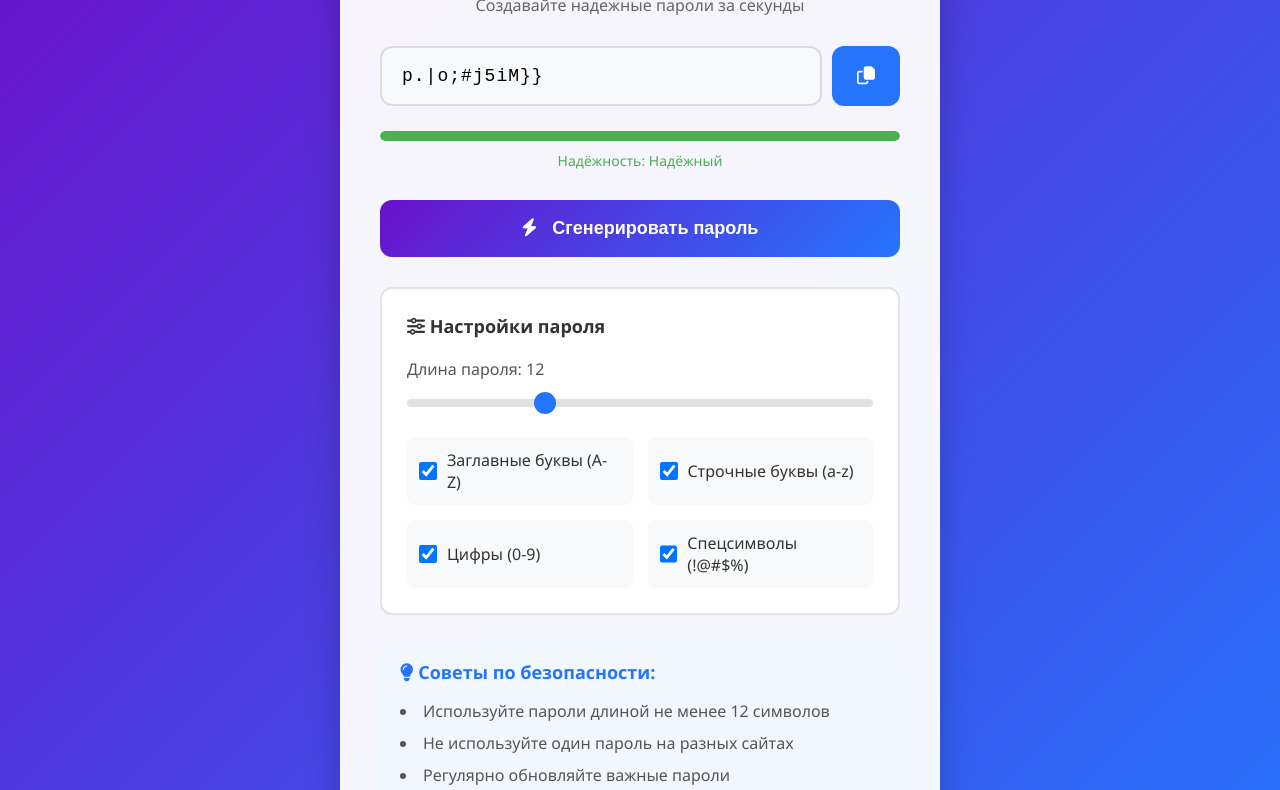
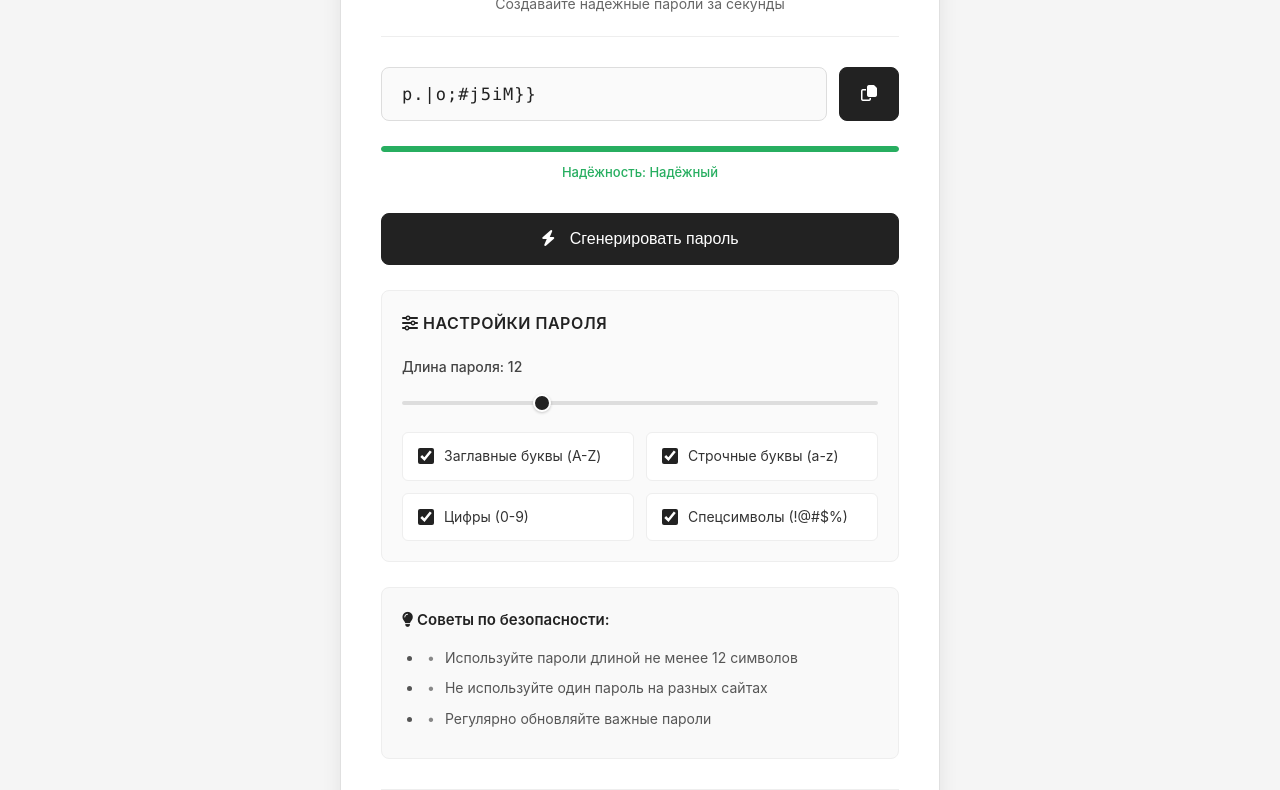
Before and after one commit to ilsknyaz/pass-generator, a plain HTML site: page index.html in a window 1280 px wide. Shown: the part 114-904 px from the top of the page. Drawn offline with Linux system fonts and the light colour scheme.

Commit message:
fix: fixed a password length error

```diff
--- a/script.js
+++ b/script.js
@@ -9,6 +9,12 @@ const copyBtn = document.getElementById('copy-btn');
 const strengthFill = document.getElementById('strength-fill');
 const strengthText = document.getElementById('strength-text');
 const notification = document.getElementById('notification');
+const lengthSlider = document.getElementById('length');
+const lengthValue = document.getElementById('length-value');
+
+function updateLengthValue() {
+    lengthValue.textContent = lengthSlider.value;
+}
 
 function generatePassword() {
     let charset = '';
@@ -28,10 +34,10 @@ function generatePassword() {
 
     if (charset === '') {
         showNotification('Выберите хотя бы один тип символов!');
-        charset = lowercase + uppercase + numbers;
+        charset = lowercase + uppercase + numbers; // fallback
     }
 
-    const length = parseInt(document.getElementById('length').value);
+    const length = parseInt(lengthSlider.value);
 
     let password = '';
     for (let i = 0; i < length; i++) {
@@ -42,59 +48,11 @@ function generatePassword() {
     return password;
 }
 
-function updateLengthValue() {
-    const lengthSlider = document.getElementById('length');
-    const lengthValue = document.getElementById('length-value');
-    lengthValue.textContent = lengthSlider.value;
-}
-
-function init() {
-    updateLengthValue();
-    document.getElementById('length').addEventListener('input', updateLengthValue);
-
-    const initialPassword = generatePassword();
-    passwordEl.value = initialPassword;
-    updateStrengthIndicator(initialPassword);
-
-    generateBtn.addEventListener('click', () => {
-        const newPassword = generatePassword();
-        passwordEl.value = newPassword;
-        updateStrengthIndicator(newPassword);
-    });
-
-    copyBtn.addEventListener('click', () => {
-        if (passwordEl.value) {
-            copyToClipboard(passwordEl.value);
-        }
-    });
-
-    const checkboxes = document.querySelectorAll('.setting-option input[type="checkbox"]');
-    checkboxes.forEach(checkbox => {
-        checkbox.addEventListener('change', () => {
-            const newPassword = generatePassword();
-            passwordEl.value = newPassword;
-            updateStrengthIndicator(newPassword);
-        });
-    });
-
-    document.getElementById('length').addEventListener('change', () => {
-        const newPassword = generatePassword();
-        passwordEl.value = newPassword;
-        updateStrengthIndicator(newPassword);
-    });
-
-    passwordEl.addEventListener('click', function() {
-        this.select();
-        if (this.value) {
-            copyToClipboard(this.value);
-        }
-    });
-}
-
 function evaluatePasswordStrength(password) {
     let score = 0;
 
-    if (password.length >= 12) score += 2;
+    if (password.length >= 8) score += 1;
+    if (password.length >= 12) score += 1;
     if (password.length >= 16) score += 1;
 
     if (/[a-z]/.test(password)) score += 1;
@@ -110,11 +68,11 @@ function updateStrengthIndicator(password) {
     let width, color, text;
 
     if (score <= 2) {
-        width = '30%'; color = '#f44336'; text = 'Слабый';
+        width = '30%'; color = '#e74c3c'; text = 'Слабый';
     } else if (score <= 4) {
-        width = '60%'; color = '#ffa726'; text = 'Средний';
+        width = '60%'; color = '#f39c12'; text = 'Средний';
     } else {
-        width = '100%'; color = '#4CAF50'; text = 'Надёжный';
+        width = '100%'; color = '#27ae60'; text = 'Надёжный';
     }
 
     strengthFill.style.width = width;
@@ -144,6 +102,19 @@ function copyToClipboard(text) {
 }
 
 function init() {
+    updateLengthValue();
+
+    lengthSlider.addEventListener('input', function() {
+        updateLengthValue();
+    });
+
+    lengthSlider.addEventListener('change', function() {
+        updateLengthValue();
+        const newPassword = generatePassword();
+        passwordEl.value = newPassword;
+        updateStrengthIndicator(newPassword);
+    });
+
     const initialPassword = generatePassword();
     passwordEl.value = initialPassword;
     updateStrengthIndicator(initialPassword);
@@ -160,6 +131,15 @@ function init() {
         }
     });
 
+    const checkboxes = document.querySelectorAll('.setting-option input[type="checkbox"]');
+    checkboxes.forEach(checkbox => {
+        checkbox.addEventListener('change', () => {
+            const newPassword = generatePassword();
+            passwordEl.value = newPassword;
+            updateStrengthIndicator(newPassword);
+        });
+    });
+
     passwordEl.addEventListener('click', function() {
         this.select();
         if (this.value) {
--- a/style.css
+++ b/style.css
@@ -1,3 +1,4 @@
+/* === MINIMAL BLACK & WHITE STYLE === */
 * {
     margin: 0;
     padding: 0;
@@ -5,173 +6,309 @@
 }
 
 body {
-    font-family: 'Segoe UI', Tahoma, Geneva, Verdana, sans-serif;
-    background: linear-gradient(135deg, #6a11cb 0%, #2575fc 100%);
+    font-family: -apple-system, BlinkMacSystemFont, 'Segoe UI', Roboto, Oxygen, Ubuntu, sans-serif;
+    background-color: #f5f5f5;
     min-height: 100vh;
     display: flex;
     justify-content: center;
     align-items: center;
     padding: 20px;
+    color: #333;
+    line-height: 1.6;
 }
 
+/* Основной контейнер */
 .container {
-    background: rgba(255, 255, 255, 0.95);
-    border-radius: 20px;
-    box-shadow: 0 15px 35px rgba(0, 0, 0, 0.2);
+    background: white;
+    border-radius: 12px;
+    box-shadow: 0 4px 20px rgba(0, 0, 0, 0.08);
     padding: 40px;
     width: 100%;
     max-width: 600px;
+    border: 1px solid #e0e0e0;
 }
 
+/* Заголовок */
 header {
     text-align: center;
     margin-bottom: 30px;
+    padding-bottom: 20px;
+    border-bottom: 1px solid #eee;
 }
 
 h1 {
-    color: #333;
-    margin-bottom: 10px;
-    font-size: 28px;
+    color: #222;
+    margin-bottom: 8px;
+    font-size: 24px;
+    font-weight: 600;
+    letter-spacing: -0.5px;
 }
 
 .subtitle {
     color: #666;
-    font-size: 16px;
+    font-size: 14px;
+    font-weight: 400;
 }
 
+/* Отображение пароля */
 .password-display {
     display: flex;
-    gap: 10px;
+    gap: 12px;
     margin-bottom: 25px;
 }
 
 #password {
     flex: 1;
-    padding: 18px 20px;
-    font-size: 18px;
-    border: 2px solid #ddd;
-    border-radius: 12px;
-    background: #f8f9fa;
-    font-family: 'Courier New', monospace;
+    padding: 16px 20px;
+    font-size: 17px;
+    border: 1px solid #ddd;
+    border-radius: 8px;
+    background: #fafafa;
+    font-family: 'SF Mono', Monaco, 'Courier New', monospace;
     letter-spacing: 1px;
-    transition: all 0.3s;
+    color: #222;
+    transition: all 0.2s;
 }
 
 #password:focus {
     outline: none;
-    border-color: #2575fc;
+    border-color: #888;
+    background: white;
+    box-shadow: 0 0 0 3px rgba(136, 136, 136, 0.1);
 }
 
 #copy-btn {
-    padding: 0 25px;
-    background: #2575fc;
+    padding: 0 20px;
+    background: #222;
     color: white;
-    border: none;
-    border-radius: 12px;
+    border: 1px solid #222;
+    border-radius: 8px;
     cursor: pointer;
-    font-size: 18px;
-    transition: all 0.3s;
+    font-size: 16px;
+    transition: all 0.2s;
+    min-width: 60px;
 }
 
 #copy-btn:hover {
-    background: #1a68e8;
-    transform: translateY(-2px);
+    background: #333;
+    transform: translateY(-1px);
 }
 
+#copy-btn:active {
+    transform: translateY(0);
+}
+
+/* Индикатор надежности */
 .password-strength {
     margin-bottom: 30px;
 }
 
 .strength-bar {
-    height: 10px;
+    height: 6px;
     background: #eee;
-    border-radius: 5px;
+    border-radius: 3px;
     margin-bottom: 10px;
     overflow: hidden;
 }
 
 .strength-fill {
     height: 100%;
-    width: 60%; /* Начальное значение */
-    background: #ffa726;
-    border-radius: 5px;
-    transition: width 0.3s;
+    width: 60%;
+    background: #888;
+    border-radius: 3px;
+    transition: width 0.3s, background-color 0.3s;
 }
 
 #strength-text {
-    font-size: 14px;
+    font-size: 13px;
     color: #666;
     display: block;
     text-align: center;
+    font-weight: 500;
 }
 
+/* Основная кнопка */
 .generate-btn {
     width: 100%;
-    padding: 18px;
-    background: linear-gradient(135deg, #6a11cb 0%, #2575fc 100%);
+    padding: 16px;
+    background: #222;
     color: white;
-    border: none;
-    border-radius: 12px;
-    font-size: 18px;
-    font-weight: 600;
+    border: 1px solid #222;
+    border-radius: 8px;
+    font-size: 16px;
+    font-weight: 500;
     cursor: pointer;
-    transition: all 0.3s;
-    margin-bottom: 30px;
+    transition: all 0.2s;
+    margin-bottom: 25px;
 }
 
 .generate-btn:hover {
-    transform: translateY(-3px);
-    box-shadow: 0 10px 20px rgba(37, 117, 252, 0.3);
+    background: #333;
+    transform: translateY(-2px);
+    box-shadow: 0 4px 12px rgba(0, 0, 0, 0.1);
+}
+
+.generate-btn:active {
+    transform: translateY(0);
 }
 
 .generate-btn i {
     margin-right: 10px;
 }
 
+/* Настройки */
+.settings {
+    background: #fafafa;
+    border: 1px solid #eee;
+    border-radius: 8px;
+    padding: 20px;
+    margin-bottom: 25px;
+}
+
+.settings h3 {
+    color: #222;
+    margin-bottom: 20px;
+    font-size: 16px;
+    font-weight: 600;
+    text-transform: uppercase;
+    letter-spacing: 0.5px;
+}
+
+.setting {
+    margin-bottom: 20px;
+}
+
+.setting label {
+    display: block;
+    margin-bottom: 8px;
+    color: #444;
+    font-weight: 500;
+    font-size: 14px;
+}
+
+.slider {
+    width: 100%;
+    height: 4px;
+    -webkit-appearance: none;
+    background: #ddd;
+    border-radius: 2px;
+    outline: none;
+}
+
+.slider::-webkit-slider-thumb {
+    -webkit-appearance: none;
+    width: 18px;
+    height: 18px;
+    background: #222;
+    border-radius: 50%;
+    cursor: pointer;
+    transition: all 0.2s;
+    border: 2px solid white;
+    box-shadow: 0 1px 3px rgba(0,0,0,0.2);
+}
+
+.slider::-webkit-slider-thumb:hover {
+    background: #333;
+    transform: scale(1.1);
+}
+
+/* Группа настроек */
+.setting-group {
+    display: grid;
+    grid-template-columns: repeat(2, 1fr);
+    gap: 12px;
+}
+
+.setting-option {
+    display: flex;
+    align-items: center;
+    padding: 12px 15px;
+    background: white;
+    border: 1px solid #eee;
+    border-radius: 6px;
+    transition: all 0.2s;
+}
+
+.setting-option:hover {
+    border-color: #ccc;
+    background: #f9f9f9;
+}
+
+.setting-option input[type="checkbox"] {
+    width: 16px;
+    height: 16px;
+    margin-right: 10px;
+    cursor: pointer;
+    accent-color: #222;
+}
+
+.setting-option label {
+    cursor: pointer;
+    user-select: none;
+    margin: 0;
+    color: #333;
+    font-size: 14px;
+    font-weight: 400;
+}
+
+/* Советы */
 .tips {
-    background: #f0f7ff;
+    background: #f9f9f9;
     padding: 20px;
-    border-radius: 12px;
+    border-radius: 8px;
     margin-bottom: 30px;
+    border: 1px solid #eee;
 }
 
 .tips h3 {
-    color: #2575fc;
+    color: #222;
     margin-bottom: 15px;
-    font-size: 18px;
+    font-size: 15px;
+    font-weight: 600;
 }
 
 .tips ul {
     list-style-position: inside;
     color: #555;
+    font-size: 14px;
 }
 
 .tips li {
     margin-bottom: 8px;
-    line-height: 1.5;
+    padding-left: 5px;
 }
 
+.tips li:before {
+    content: "•";
+    color: #888;
+    margin-right: 10px;
+}
+
+/* Подвал */
 footer {
     text-align: center;
     color: #888;
-    font-size: 14px;
+    font-size: 13px;
     padding-top: 20px;
     border-top: 1px solid #eee;
 }
 
+/* Уведомление */
 .notification {
     position: fixed;
     top: 20px;
     right: 20px;
-    background: #4CAF50;
+    background: #222;
     color: white;
-    padding: 15px 25px;
-    border-radius: 8px;
-    box-shadow: 0 5px 15px rgba(0,0,0,0.2);
+    padding: 12px 20px;
+    border-radius: 6px;
+    box-shadow: 0 4px 12px rgba(0,0,0,0.15);
     opacity: 0;
     transform: translateX(100px);
     transition: all 0.3s;
     z-index: 1000;
+    font-size: 14px;
+    font-weight: 500;
 }
 
 .notification.show {
@@ -179,105 +316,114 @@ footer {
     transform: translateX(0);
 }
 
-.settings {
-    background: white;
-    border: 2px solid #e3e3e3;
-    border-radius: 12px;
+/* Адаптивность */
+@media (max-width: 600px) {
+    .container {
         padding: 25px;
-    margin-bottom: 25px;
+        border-radius: 8px;
     }
 
-.settings h3 {
-    color: #333;
-    margin-bottom: 20px;
-    font-size: 18px;
+    h1 {
+        font-size: 20px;
     }
 
-.setting {
-    margin-bottom: 25px;
+    #password {
+        font-size: 15px;
+        padding: 14px;
     }
 
-.setting label {
-    display: block;
-    margin-bottom: 10px;
-    color: #555;
-    font-weight: 500;
+    .setting-group {
+        grid-template-columns: 1fr;
+    }
+
+    .generate-btn {
+        padding: 14px;
+        font-size: 15px;
+    }
+}
+
+/* Темная тема для систем, которые её поддерживают */
+@media (prefers-color-scheme: dark) {
+    body {
+        background-color: #121212;
+        color: #f0f0f0;
+    }
+
+    .container {
+        background: #1e1e1e;
+        border-color: #333;
+        box-shadow: 0 4px 20px rgba(0, 0, 0, 0.3);
+    }
+
+    h1, .settings h3, .tips h3 {
+        color: #f0f0f0;
+    }
+
+    .subtitle, #strength-text, .setting label, .tips li {
+        color: #aaa;
+    }
+
+    #password {
+        background: #2a2a2a;
+        border-color: #444;
+        color: #f0f0f0;
+    }
+
+    #password:focus {
+        border-color: #666;
+        background: #2a2a2a;
+        box-shadow: 0 0 0 3px rgba(102, 102, 102, 0.2);
+    }
+
+    .settings, .tips {
+        background: #252525;
+        border-color: #333;
+    }
+
+    .setting-option {
+        background: #2a2a2a;
+        border-color: #333;
+    }
+
+    .setting-option:hover {
+        background: #303030;
+        border-color: #444;
+    }
+
+    .setting-option label {
+        color: #ddd;
+    }
+
+    .strength-bar {
+        background: #333;
+    }
+
+    footer {
+        color: #777;
+        border-color: #333;
     }
 
     .slider {
-    width: 100%;
-    height: 8px;
-    -webkit-appearance: none;
-    background: #e0e0e0;
-    border-radius: 4px;
-    outline: none;
+        background: #444;
     }
 
     .slider::-webkit-slider-thumb {
-    -webkit-appearance: none;
-    width: 22px;
-    height: 22px;
-    background: #2575fc;
-    border-radius: 50%;
-    cursor: pointer;
-    transition: all 0.3s;
+        background: #f0f0f0;
+        border-color: #1e1e1e;
     }
 
-.slider::-webkit-slider-thumb:hover {
-    background: #1a68e8;
-    transform: scale(1.1);
+    .generate-btn, #copy-btn {
+        background: #f0f0f0;
+        color: #121212;
+        border-color: #f0f0f0;
     }
 
-.setting-group {
-    display: grid;
-    grid-template-columns: repeat(2, 1fr);
-    gap: 15px;
+    .generate-btn:hover, #copy-btn:hover {
+        background: #fff;
     }
 
-.setting-option {
-    display: flex;
-    align-items: center;
-    padding: 12px;
-    background: #f8f9fa;
-    border-radius: 8px;
-    transition: all 0.3s;
-}
-
-.setting-option:hover {
-    background: #e9ecef;
-}
-
-.setting-option input[type="checkbox"] {
-    width: 18px;
-    height: 18px;
-    margin-right: 10px;
-    cursor: pointer;
-}
-
-.setting-option label {
-    cursor: pointer;
-    user-select: none;
-    margin: 0;
-    color: #333;
-}
-
-@media (max-width: 500px) {
-    .setting-group {
-        grid-template-columns: 1fr;
+    .notification {
+        background: #f0f0f0;
+        color: #121212;
     }
 }
-
-@media (max-width: 600px) {
-    .container {
-        padding: 25px;
-    }
-
-    h1 {
-        font-size: 24px;
-    }
-
-    #password {
-        font-size: 16px;
-        padding: 15px;
-    }
-}
```
Lines whose indentation alone changed are shown as unchanged.
